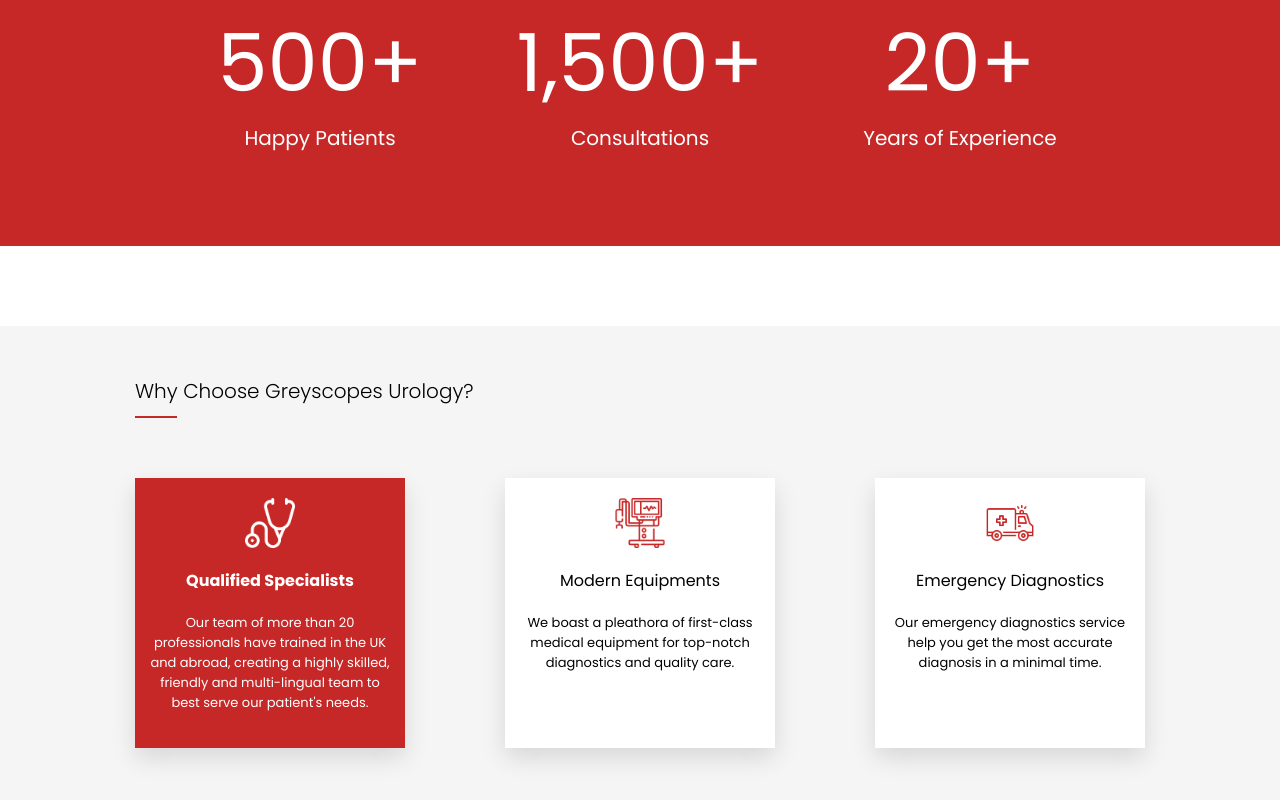
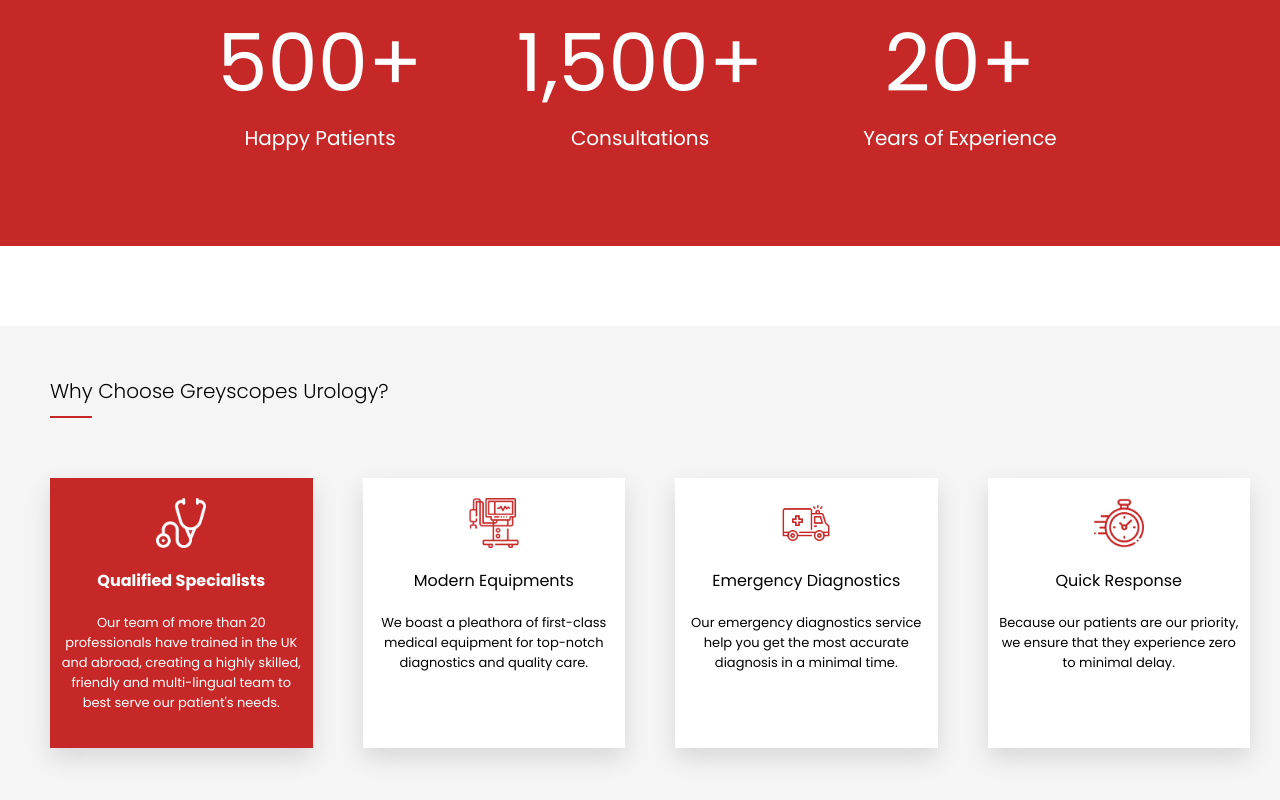
Before and after one commit to ObinnaKelvin/greyscopesurology, a React (Create React App) app: page / in a window 1280 px wide. Shown: the part 1572-2372 px from the top of the page. Built offline with nearby package versions, Linux system fonts and the light colour scheme.

Commit message:
one more why us  added

```diff
--- a/src/View/pages/home/Home.jsx
+++ b/src/View/pages/home/Home.jsx
@@ -19,6 +19,7 @@
 import machine from "../../assets/images/ventilation.png"
 import stethoscope from "../../assets/images/stethoscope.png"
 import ambulance from "../../assets/images/ambulance.png"
+import clock from "../../assets/images/clock.png"
 import CountUp from 'react-countup';
 // import { faPeopleArrows, faPeopleLine } from '@fortawesome/free-solid-svg-icons'
 // import { FontAwesomeIcon } from '@fortawesome/react-fontawesome'
@@ -205,6 +206,15 @@
                                 <p>Our emergency diagnostics service help you get the most accurate diagnosis in a minimal time.</p>
                             </div>
                         </div>
+                        <div className="whyUs-item">
+                            <div className="whyUs-item-header">
+                                <img src={clock} className="whyUs-icon" alt='Emergency Diagnostics'/>
+                                <p>Quick Response</p>
+                            </div>
+                            <div className="whyUs-description">
+                                <p>Because our patients are our priority, we ensure that they experience zero to minimal delay.</p>
+                            </div>
+                        </div>
                     </div>
                 </div>
 
--- a/src/View/pages/home/home.scss
+++ b/src/View/pages/home/home.scss
@@ -151,7 +151,7 @@
                 display: flex;
                 flex-direction: row;
                 padding: 50px;
-                gap: 100px;
+                gap: 50px;
 
                 .whyUs-item {
                     height: 250px;
@@ -254,7 +254,7 @@
             align-items: center;
             padding: 50px;
             gap: 20px;
-            margin-top: -20px;
+            margin-top: 0px;
             margin-bottom: 50px;
 
             .stats-item {
@@ -440,7 +440,7 @@
             align-items: center;
             padding: 50px;
             gap: 20px;
-            margin-top: -20px;
+            margin-top: 0px;
             margin-bottom: 50px;
 
             .stats-item {
```
Also changed, not shown: src/View/assets/images/cass.png (added), src/View/assets/images/clock.png (added).
